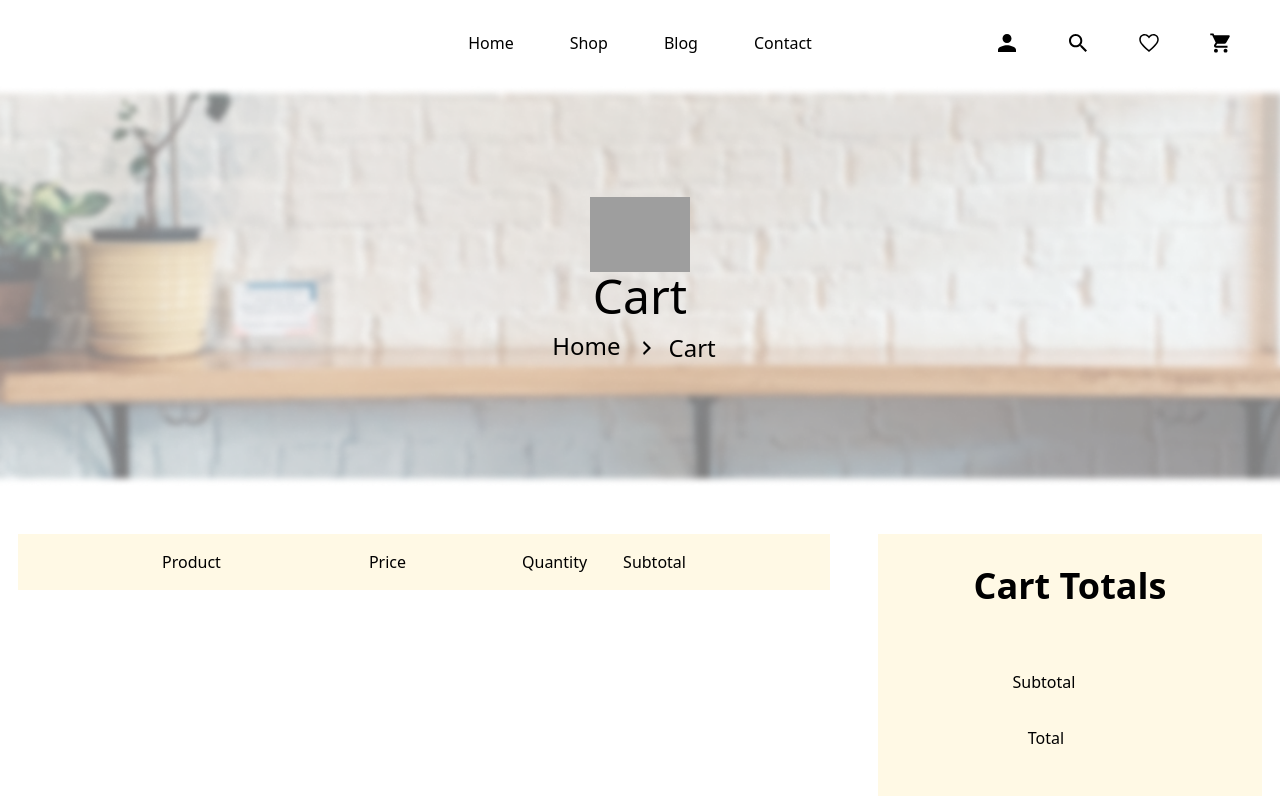
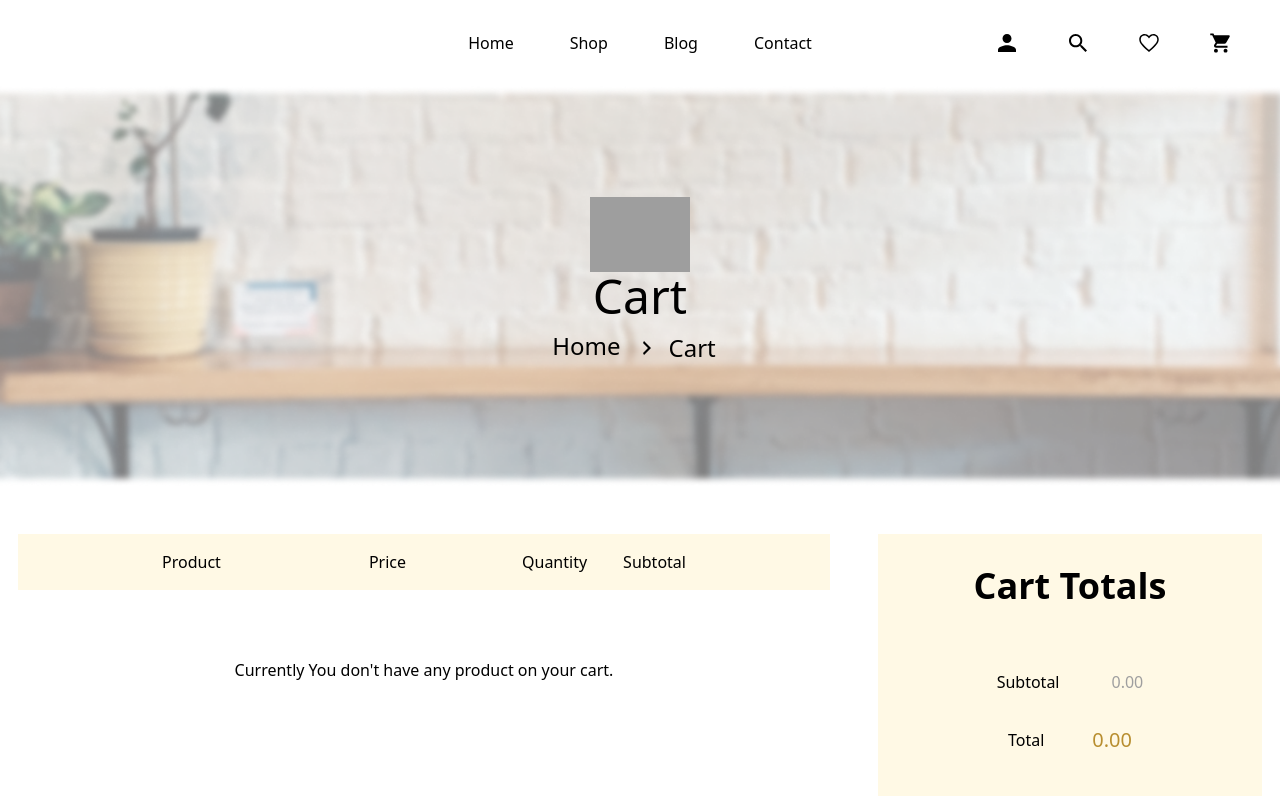
Before and after one commit to battletech45/FurnitureHub, a Next.js app: page /cart in a window 1280 px wide. Shown: the top 796 px of the page. Built offline with nearby package versions, Linux system fonts and the light colour scheme; grey boxes are pictures that could not be loaded.

Commit message:
updated cart page for empty cart

```diff
--- a/src/components/cartComponents/cartPage.jsx
+++ b/src/components/cartComponents/cartPage.jsx
@@ -6,6 +6,7 @@ import Banner from "../authComponents/authBanner/authBanner";
 import Footer from "../authComponents/authFooter/authFooter";
 import Link from "next/link";
 import { useCart } from "@/data/useCartStore";
+import EmptyCartItem from "./emptyCartItem";
 
 const CartPage = () => {
   const { cart } = useCart();
@@ -22,11 +23,11 @@ const CartPage = () => {
             <p className="text-black text-base font-medium">Quantity</p>
             <p className="text-black text-base font-medium">Subtotal</p>
           </div>
-          {cart.map((item) => (
-            <CartItem
-              item={item}
-            />
-          ))}
+          {cart.length === 0 ? (
+            <EmptyCartItem />
+          ) : (
+            cart.map((item) => <CartItem item={item} />)
+          )}
         </div>
         <div className="flex flex-col items-center justify-start px-5 py-8 bg-[#FFF9E5] w-96 h-96">
           <h3 className="text-black text-4xl font-semibold mb-16">
@@ -35,7 +36,9 @@ const CartPage = () => {
           <div className="flex justify-between mb-8 gap-12 items-center">
             <h4 className="text-black text-base font-medium mr-1">Subtotal</h4>
             <p className="text-[#9F9F9F] text-base font-normal">
-              {cart.length === 0 ? null : (
+              {cart.length === 0 ? (
+                "0.00"
+              ) : (
                 <p>
                   {cart
                     .reduce((acc, item) => acc + item.amount * item.price, 0)
@@ -47,7 +50,9 @@ const CartPage = () => {
           <div className="flex justify-between mb-12 gap-12 items-center">
             <h4 className="text-black text-base font-medium">Total</h4>
             <p className="text-[#B88E2F] text-xl font-medium">
-              {cart.length === 0 ? null : (
+              {cart.length === 0 ? (
+                "0.00"
+              ) : (
                 <p>
                   {cart
                     .reduce((acc, item) => acc + item.amount * item.price, 0)
--- /dev/null
+++ b/src/components/cartComponents/emptyCartItem.jsx
@@ -0,0 +1,13 @@
+import React from 'react'
+
+const EmptyCartItem = () => {
+  return (
+    <div className="flex items-center justify-center h-40">
+        <p className="text-black text-base">
+          Currently You don't have any product on your cart.
+          </p>
+    </div>
+  )
+}
+
+export default EmptyCartItem
```
